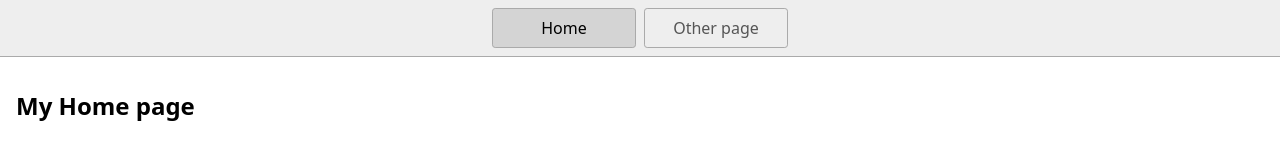
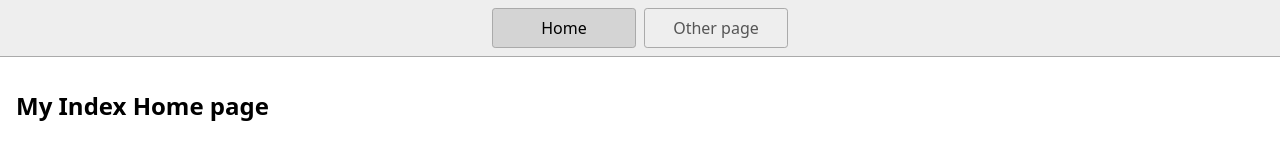
Before and after one commit to a92caksafir/a92caksafir.github.io, a plain HTML site: page index.html in a window 1280 px wide. Drawn offline with Linux system fonts and the light colour scheme.

Commit message:
1 file modified

```diff
--- a/index.html
+++ b/index.html
@@ -17,7 +17,7 @@
       <a href="/page2.html">Other page</a>
     </nav>
     <main>
-      <h1>My Home page</h1>
+      <h1>My Index Home page</h1>
     </main>
   </body>
 </html>
```
